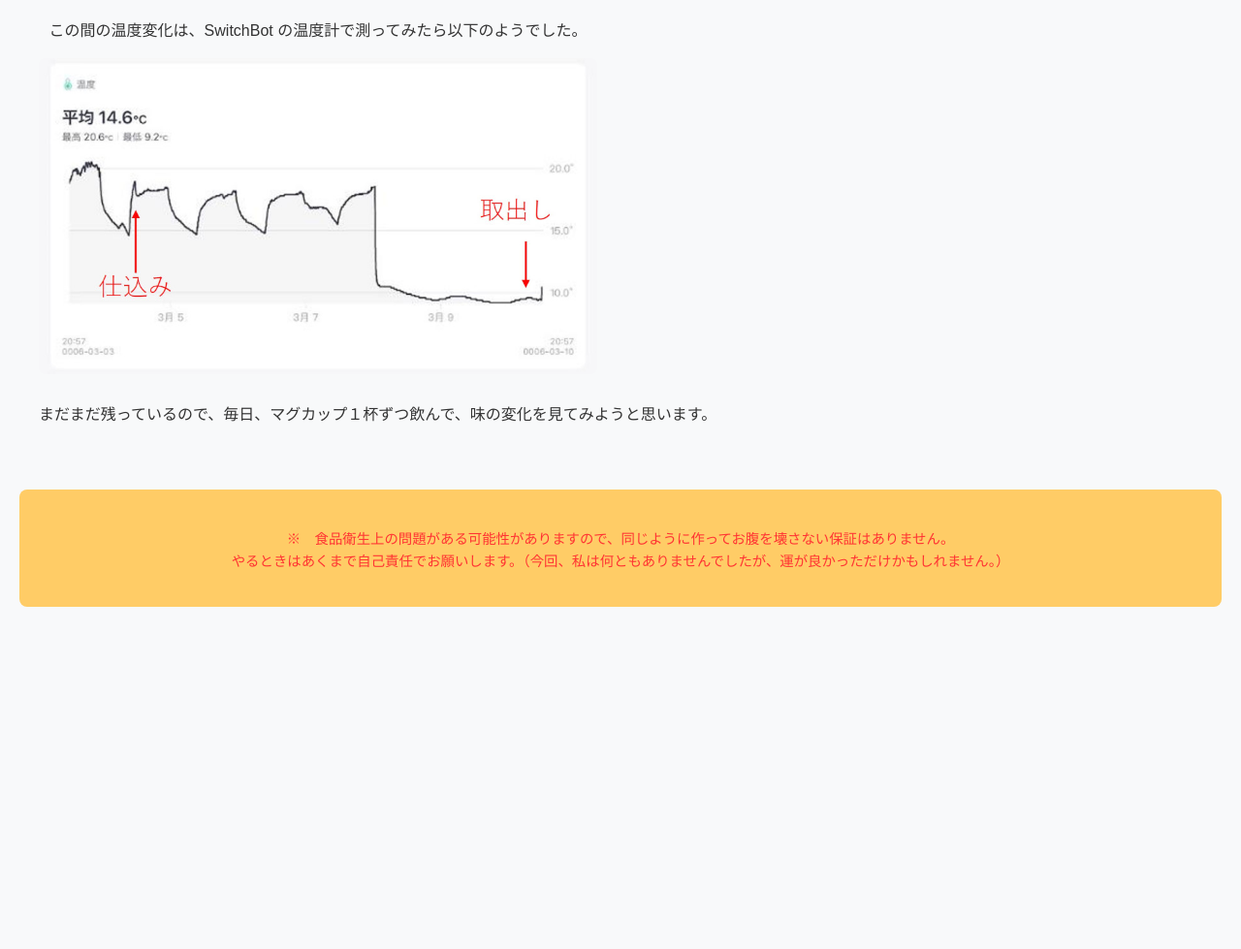
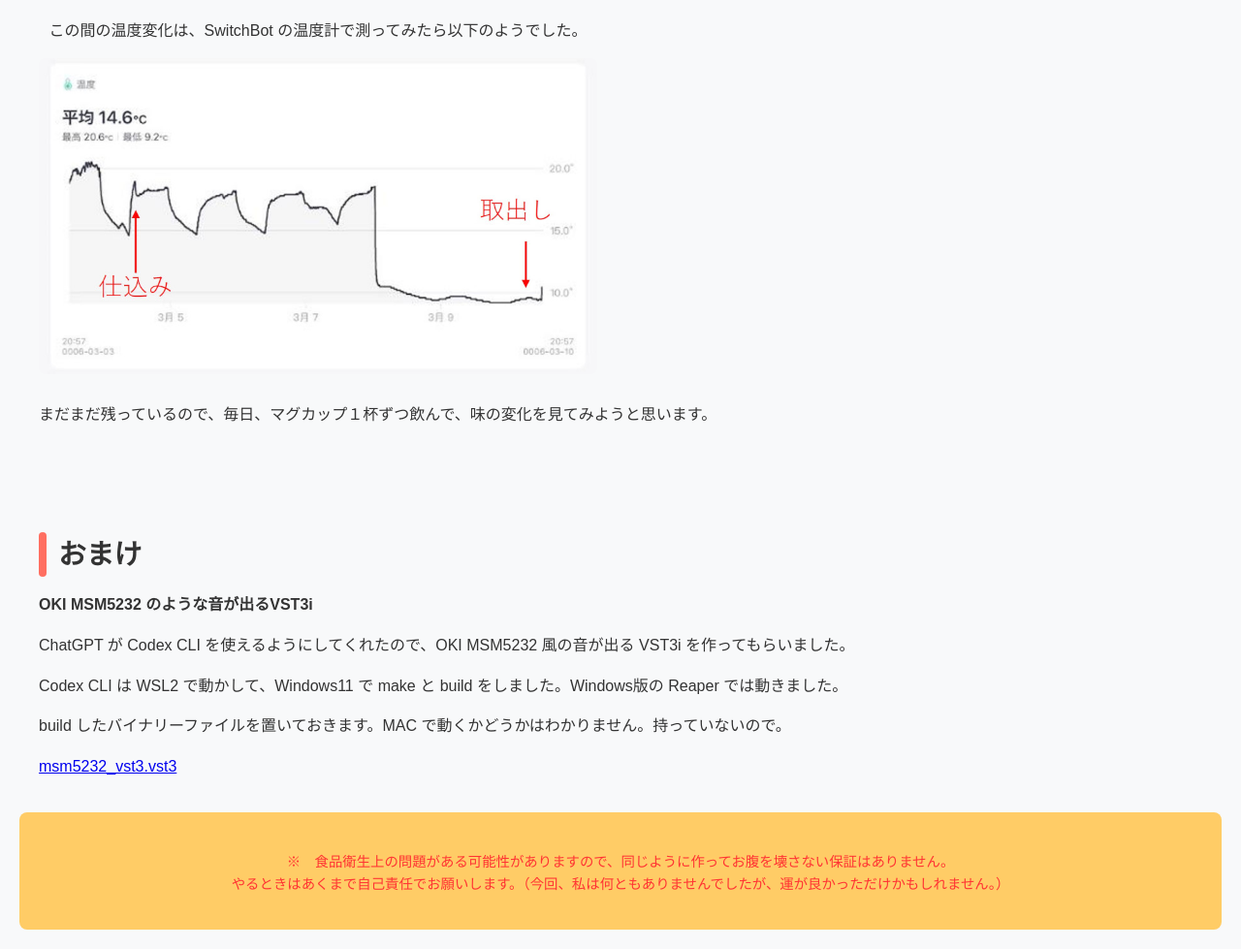
Before and after one commit to amariichi/tepache, a plain HTML site: page index.html in a window 1280 px wide. Shown: the part 3059-4038 px from the top of the page at 97% size. Before the commit the page ends 3705 px from the top, so only its background shows below. Drawn offline with Linux system fonts and the light colour scheme.

Commit message:
add msm5232 like VST

```diff
--- a/index.html
+++ b/index.html
@@ -42,7 +42,8 @@
 
         .materials .section-title::before,
         .preparation .section-title::before,
-        .result .section-title::before {
+        .result .section-title::before,
+        .omake .section-title::before {
             content: '';
             width: 8px;
             height: 100%;
@@ -218,6 +219,15 @@
     <p>まだまだ残っているので、毎日、マグカップ１杯ずつ飲んで、味の変化を見てみようと思います。</p>
 </section>
 
+<section class="omake">
+    <h2 class="section-title">おまけ</h2>
+    <p><strong>OKI MSM5232 のような音が出るVST3i</strong></p>
+    <p>ChatGPT が Codex CLI を使えるようにしてくれたので、OKI MSM5232 風の音が出る VST3i を作ってもらいました。</p>
+    <p>Codex CLI は WSL2 で動かして、Windows11 で make と build をしました。Windows版の Reaper では動きました。</p>
+    <p>build したバイナリーファイルを置いておきます。MAC で動くかどうかはわかりません。持っていないので。</p>
+    <p><a href="msm5232_vst3.vst3">msm5232_vst3.vst3</a></p>
+</section>
+
 <footer>
     <p class="disclaimer">
         ※　食品衛生上の問題がある可能性がありますので、同じように作ってお腹を壊さない保証はありません。<br>
```
Also changed, not shown: 1 other file.
